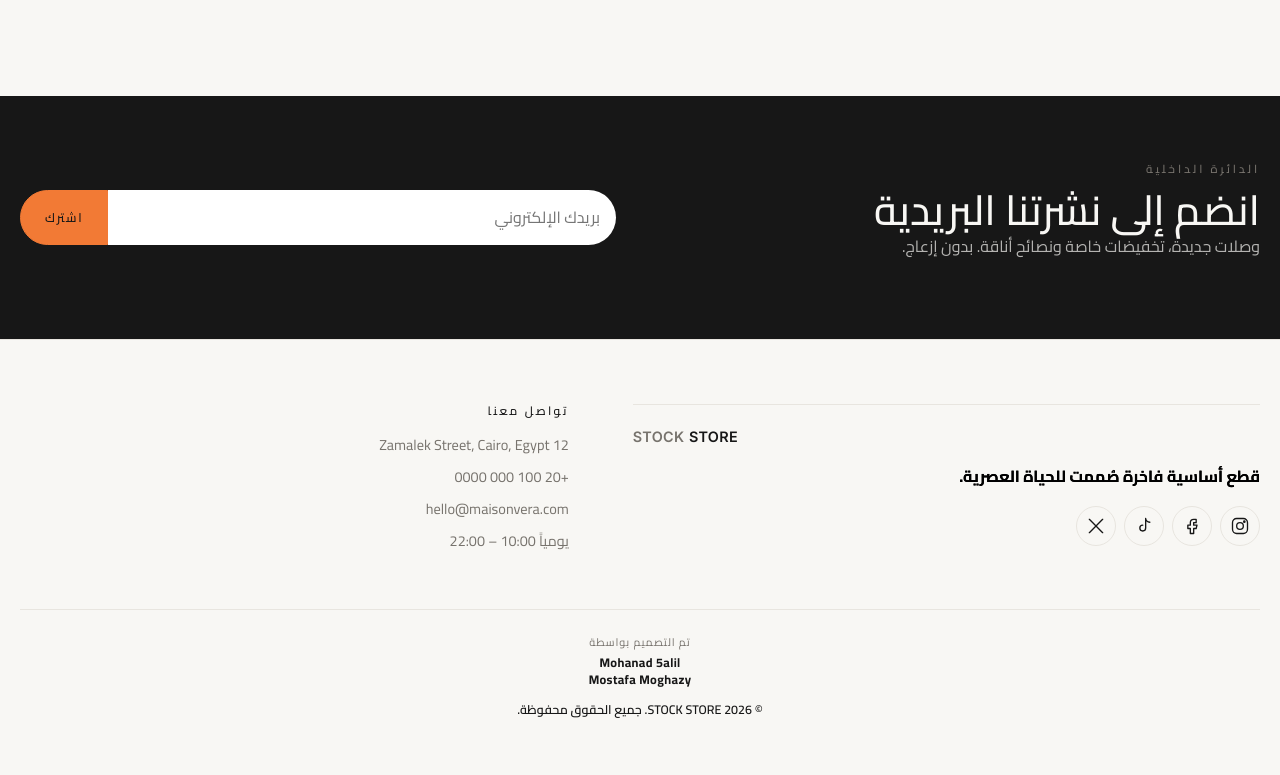
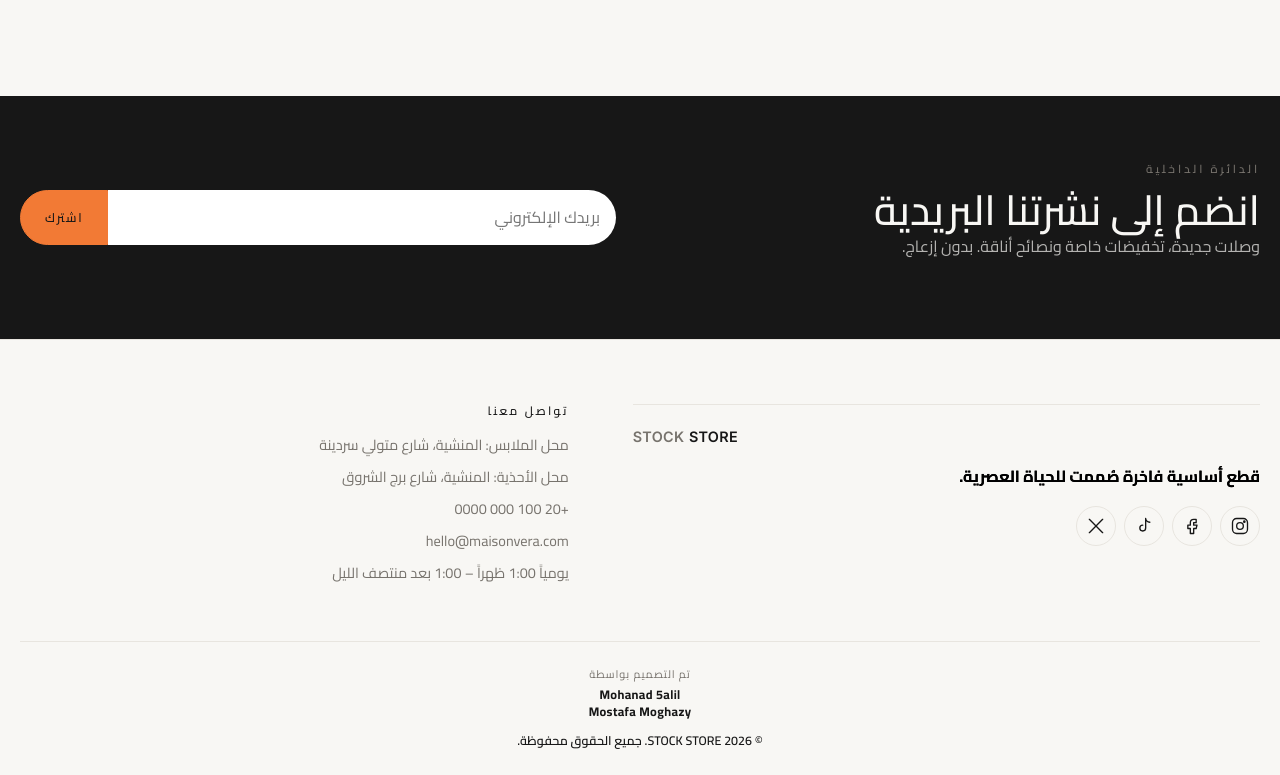
Before and after one commit to 01128567476/stock-store, a React (Vite) app: page /#/ in a window 1280 px wide. Shown: the part 4198-4973 px from the top of the page. Before the commit the page ends 4942 px from the top, so only its background shows below. Built offline with nearby package versions, Linux system fonts and the light colour scheme.

Commit message:
Footer: two store addresses + daily hours 1PM-1AM

```diff
--- a/src/components/Footer.jsx
+++ b/src/components/Footer.jsx
@@ -29,7 +29,11 @@ export default function Footer() {
           </div>
           <div>
             <h4>{t('footer.contact')}</h4>
-            <span>{STORE.address}</span>
+            {STORE.stores.map((store) => (
+              <span key={store.key} className="footer-address">
+                {t(`footer.stores.${store.key}`)}: {store.address}
+              </span>
+            ))}
             <a href={`tel:${STORE.phone.replace(/\s/g, '')}`}>{STORE.phone}</a>
             <a href={`mailto:${STORE.email}`}>{STORE.email}</a>
             <span>{t('footer.hours')}</span>
--- a/src/config.js
+++ b/src/config.js
@@ -6,7 +6,11 @@ export const STORE = {
   whatsapp: '201000000000',
   email: 'hello@maisonvera.com',
   phone: '+20 100 000 0000',
-  address: '12 Zamalek Street, Cairo, Egypt',
+  address: 'المنشية، شارع متولي سردينة',
+  stores: [
+    { key: 'clothing', address: 'المنشية، شارع متولي سردينة' },
+    { key: 'shoes', address: 'المنشية، شارع برج الشروق' },
+  ],
   freeShippingThreshold: 3000,
   shippingFee: 80,
   social: {
--- a/src/i18n/ar.js
+++ b/src/i18n/ar.js
@@ -230,7 +230,8 @@ export default {
     cart: 'سلة التسوق',
     wishlist: 'المفضلة',
     checkout: 'إتمام الشراء',
-    hours: 'يومياً 10:00 – 22:00',
+    hours: 'يومياً 1:00 ظهراً – 1:00 بعد منتصف الليل',
+    stores: { clothing: 'محل الملابس', shoes: 'محل الأحذية' },
     rights: '© {year} {name}. جميع الحقوق محفوظة.',
     codReturns: 'الدفع عند الاستلام · إرجاع خلال 14 يوماً',
     designedBy: 'تم التصميم بواسطة',
--- a/src/i18n/en.js
+++ b/src/i18n/en.js
@@ -230,7 +230,8 @@ export default {
     cart: 'Shopping cart',
     wishlist: 'Wishlist',
     checkout: 'Checkout',
-    hours: 'Daily 10:00 – 22:00',
+    hours: 'Daily 1:00 PM – 1:00 AM',
+    stores: { clothing: 'Clothing Store', shoes: 'Shoes Store' },
     rights: '© {year} {name}. All rights reserved.',
     codReturns: 'Cash on delivery · 14-day returns',
     designedBy: 'Designed by',
```
